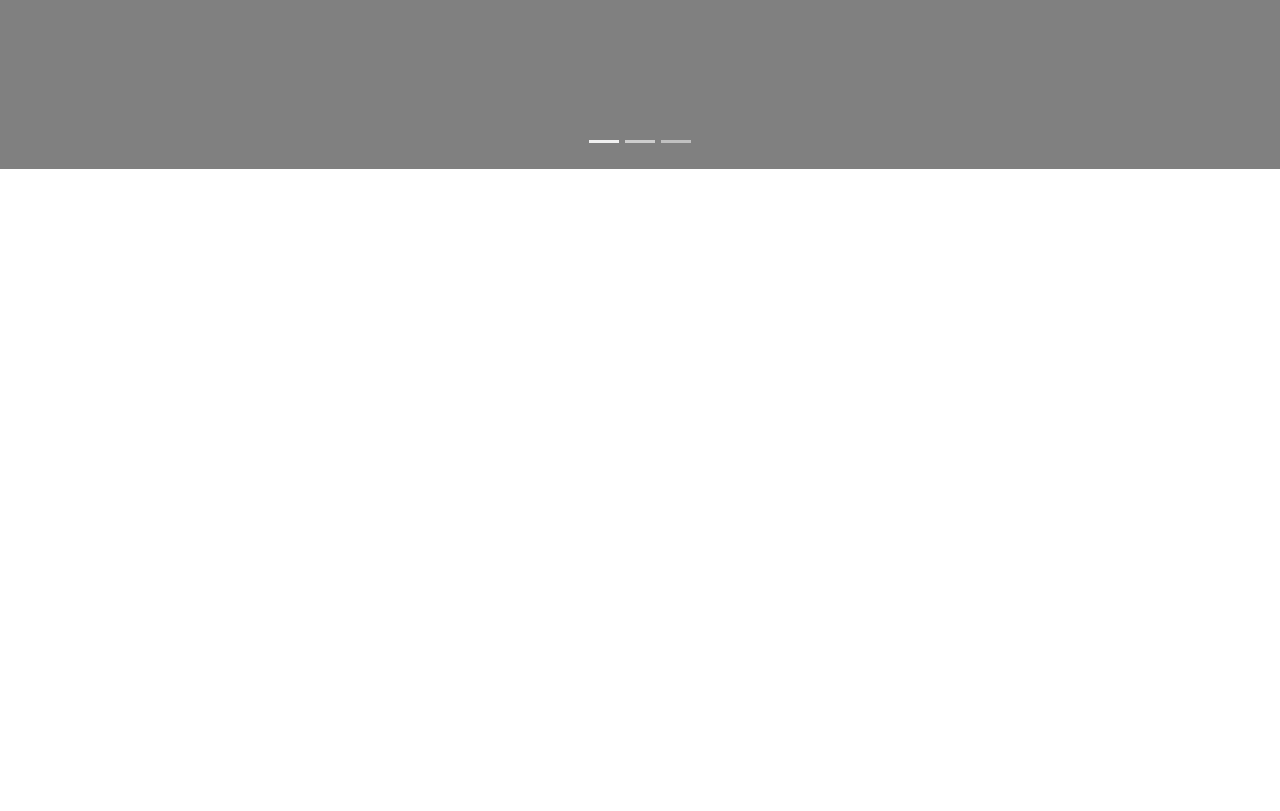
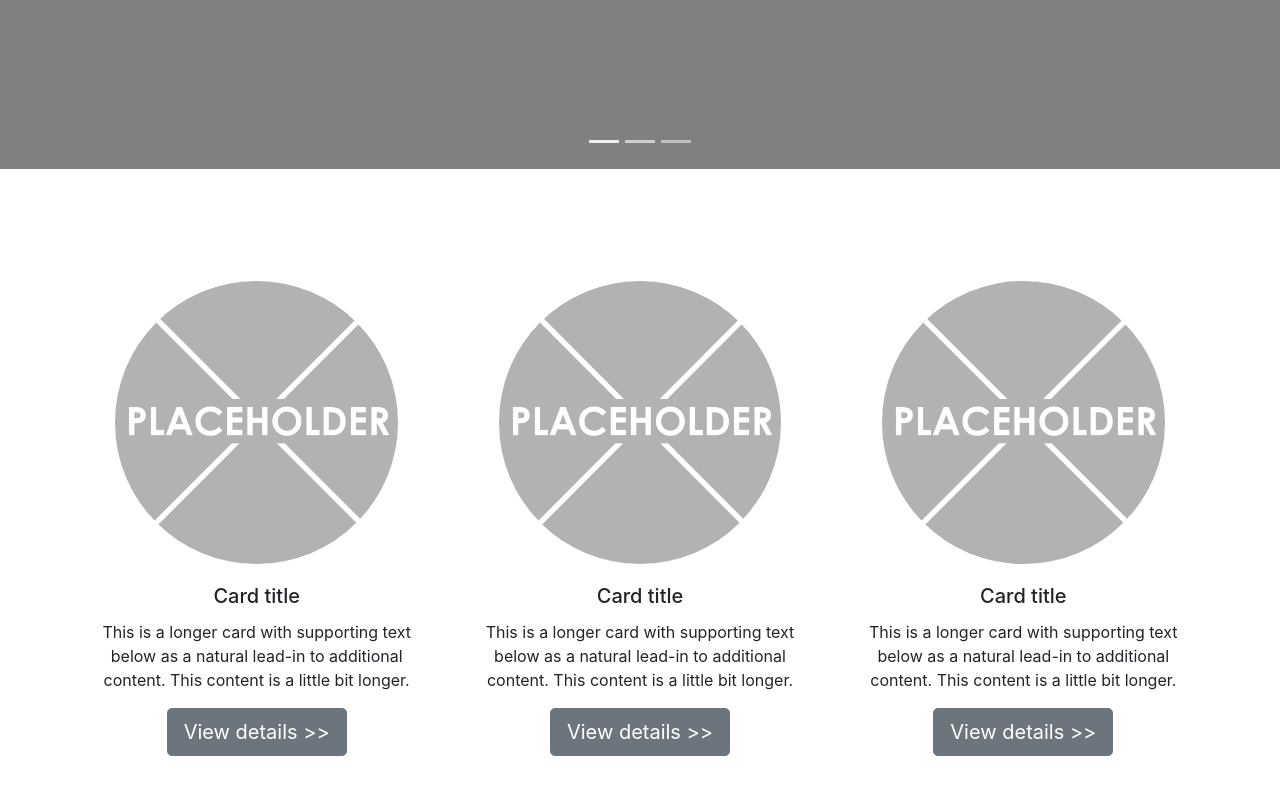
Before and after one commit to Gepoverlow/challenge-bootstrap-p2, a plain HTML site: page index.html in a window 1280 px wide. Shown: the part 399-1210 px from the top of the page. Before the commit the page ends 800 px from the top, so only its background shows below. Drawn offline with nearby package versions, Linux system fonts and the light colour scheme.

Commit message:
implemented the card deck underneath the carousel container

```diff
--- a/index.html
+++ b/index.html
@@ -32,6 +32,26 @@
         color: white;
         flex-direction: column;
         justify-content: center;
+        align-items: center;
+      }
+
+      .card {
+        display: flex;
+        justify-content: column;
+        align-items: center;
+        padding: 2em 0;
+        border: none;
+      }
+
+      .card > img {
+        max-width: 80%;
+        border-radius: 50%;
+      }
+
+      .card-body {
+        display: flex;
+        flex-direction: column;
+        justify-content: space-around;
         align-items: center;
       }
     </style>
@@ -132,6 +152,59 @@
       </a>
     </div>
 
+    <div class="container-fluid" style="padding: 5rem 5rem">
+      <div class="card-deck">
+        <div class="card">
+          <img
+            class="card-img-top"
+            src="./placeholder.png"
+            alt="Card image cap"
+          />
+          <div class="card-body">
+            <h5 class="card-title">Card title</h5>
+            <p class="card-text" style="text-align: center">
+              This is a longer card with supporting text below as a natural
+              lead-in to additional content. This content is a little bit
+              longer.
+            </p>
+            <a href="#" class="btn btn-lg btn-secondary">View details >></a>
+          </div>
+        </div>
+        <div class="card">
+          <img
+            class="card-img-top"
+            src="./placeholder.png"
+            alt="Card image cap"
+          />
+          <div class="card-body">
+            <h5 class="card-title">Card title</h5>
+            <p class="card-text" style="text-align: center">
+              This is a longer card with supporting text below as a natural
+              lead-in to additional content. This content is a little bit
+              longer.
+            </p>
+            <a href="#" class="btn btn-lg btn-secondary">View details >></a>
+          </div>
+        </div>
+        <div class="card">
+          <img
+            class="card-img-top"
+            src="./placeholder.png"
+            alt="Card image cap"
+          />
+          <div class="card-body">
+            <h5 class="card-title">Card title</h5>
+            <p class="card-text" style="text-align: center">
+              This is a longer card with supporting text below as a natural
+              lead-in to additional content. This content is a little bit
+              longer.
+            </p>
+            <a href="#" class="btn btn-lg btn-secondary">View details >></a>
+          </div>
+        </div>
+      </div>
+    </div>
+
     <!-- Optional JavaScript -->
     <!-- jQuery first, then Popper.js, then Bootstrap JS -->
     <script
```
Also changed, not shown: placeholder.png (added).
